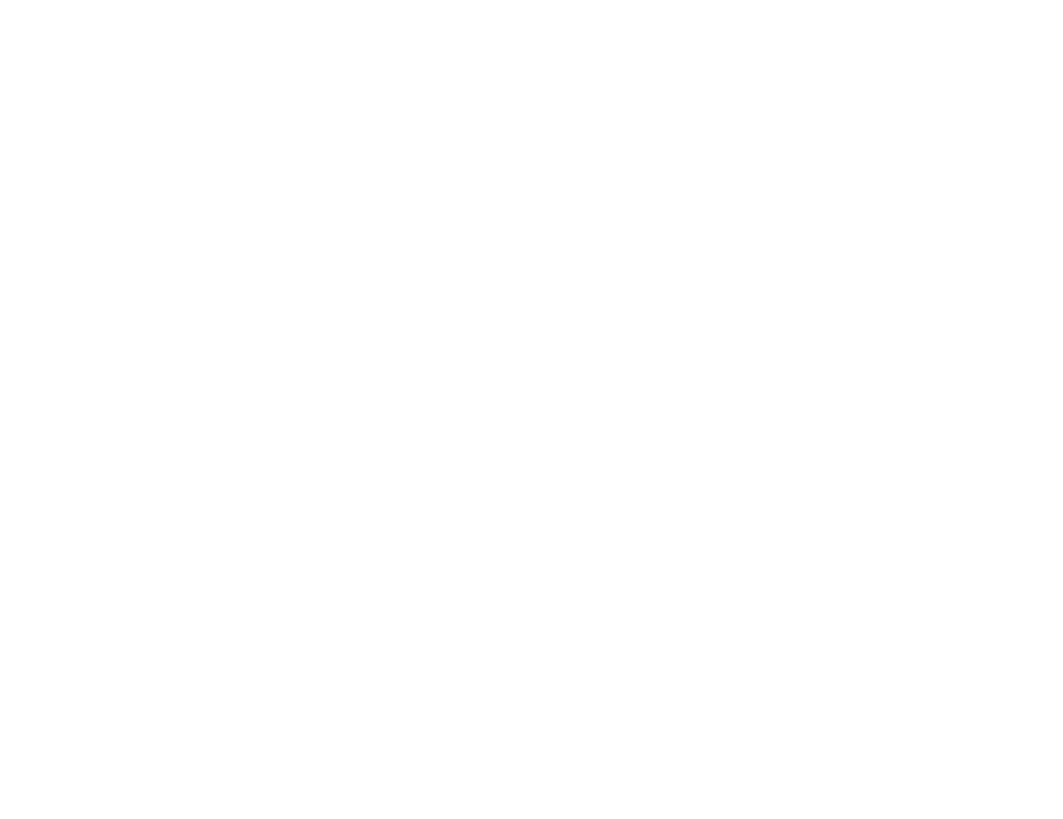
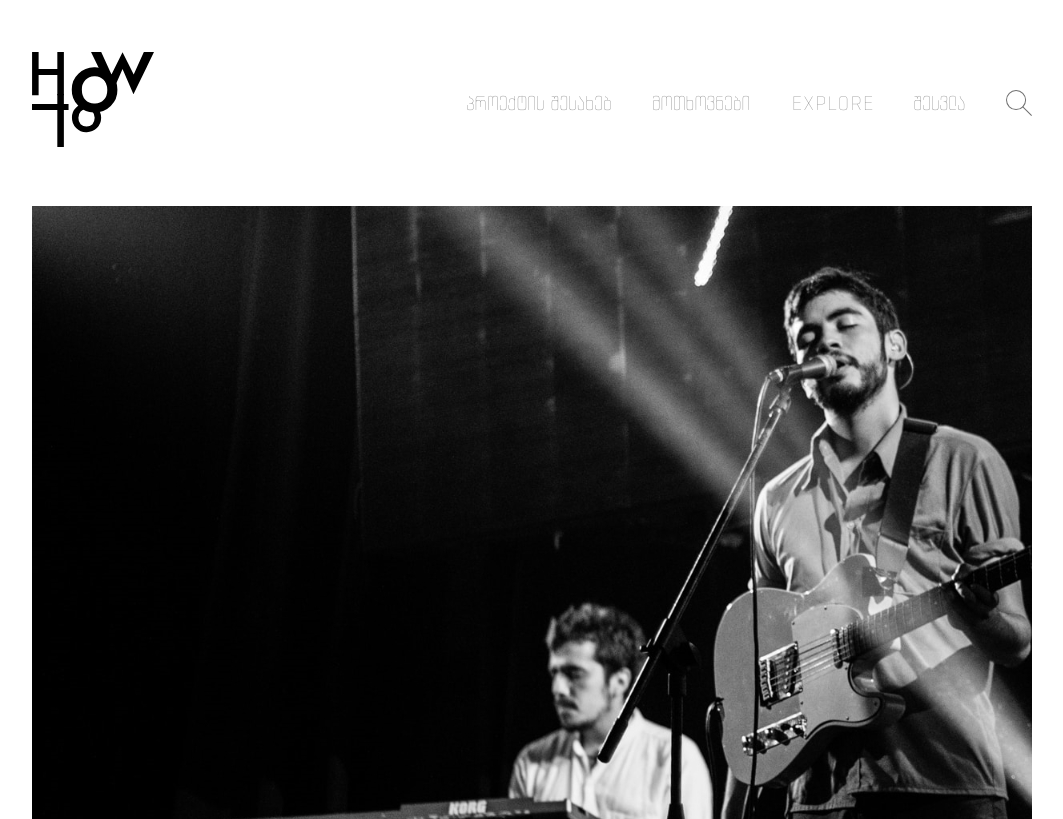
Before and after one commit to Jana-kistauri/davaleba-9, a plain HTML site: page index.html in a window 1280 px wide. Shown: the whole page, without its empty margins (108-1171 px from the left). Drawn offline with Linux system fonts and the light colour scheme.

Commit message:
added header and banner

```diff
--- a/css/style.css
+++ b/css/style.css
@@ -0,0 +1,41 @@
+.container {
+	max-width: 1640px;
+	width: 100%;
+	margin: 0 auto;
+	padding: 0 140px;
+}
+
+.flex {
+	display: flex;
+	justify-content: space-between;
+	align-items: center;
+}
+
+/* header styles */
+.header {
+	padding: 52px 0;
+	font-size: 20px;
+	font-family: 'ArchyEDT-Thin';
+	line-height: 27px;
+	letter-spacing: 1px;
+}
+
+.navbar a{
+	margin-right: 40px;
+	color: #707070;
+}
+
+.header-right img:last-child {
+	cursor: pointer;
+	margin-right: 0;
+}
+
+/* banner img */
+.banner {
+	width: 100%;
+	height: 613px;
+	background-image: url(../img/სლაიდერი3.jpg);
+	background-repeat: no-repeat;
+	background-size: cover;
+
+}
--- a/index.html
+++ b/index.html
@@ -3,9 +3,42 @@
 <head>
 	<meta charset="UTF-8">
 	<meta name="viewport" content="width=device-width, initial-scale=1.0">
+	<link rel="stylesheet" href="css/reset.css">
+	<link rel="stylesheet" href="css/fonts.css">
+	<link rel="stylesheet" href="css/style.css">
 	<title>davaleba-9</title>
 </head>
 <body>
+	<header class="header">
+		<div class="container flex">
+			<a href="index.html">
+				<img src="img/Group 1.svg" alt="logo">
+			</a>
+			<div class="header-right flex">
+				<nav class="navbar">
+					<ul class="flex">
+						<li>
+							<a href="index.html">პროექტის შესახებ</a>
+						</li>
+						<li>
+							<a href="index.html">მოთხოვნები</a>
+						</li>
+						<li>
+							<a href="index.html">EXPLORE</a>
+						</li>
+						<li>
+							<a href="index.html">შესვლა</a>
+						</li>
+					</ul>
+				</nav>
+				<img class="search" src="img/search.svg" alt="search">
+			</div>
+		</div>
+	</header>
+
+	<div class="container">
+		<div class="banner"></div>
+	</div>
 
 </body>
 </html>
```
